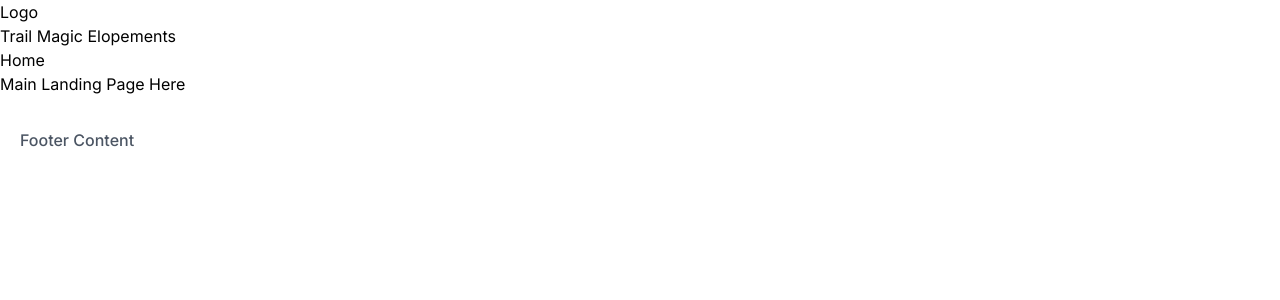
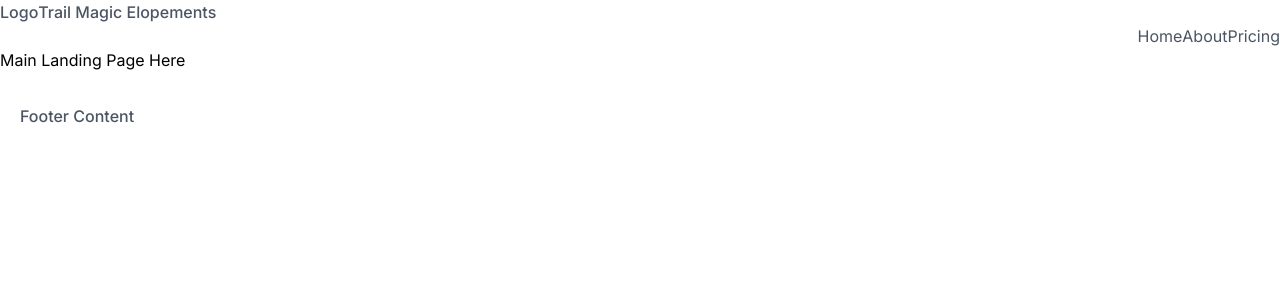
Before and after one commit to Sam-T-G/trail-magic-elopements, a Next.js app: page / in a window 1280 px wide. Shown: the top 300 px of the page. Built offline with nearby package versions, Linux system fonts and the light colour scheme.

Commit message:
Update Navbar.tsx

```diff
--- a/src/app/Components/Navbar.tsx
+++ b/src/app/Components/Navbar.tsx
@@ -3,17 +3,23 @@ import React from "react";
 
 const Navbar = () => {
 	return (
-		<header className="">
-			<div className="">
-				<a className="">
-					<div>Logo</div>
-					<h1>Trail Magic Elopements</h1>
+		<header className="text-gray-600">
+			<div className="container mx-auto flex flex-wrap p5 md:flex-row items-center justify-between">
+				<a className="flex font-medium items-center md:mb-0">
+					<div className="">Logo</div>
+					<h1 className="">Trail Magic Elopements</h1>
 				</a>
 			</div>
-			<div className="">
-				<nav className="">
+			<div className="flex flex-wrap items-center">
+				<nav className="md:ml-auto flex flex-wrap items-center justify-center">
 					<Link href="/">
 						<span className="">Home</span>
+					</Link>
+					<Link href="/">
+						<span className="">About</span>
+					</Link>
+					<Link href="/">
+						<span className="">Pricing</span>
 					</Link>
 				</nav>
 			</div>
```
